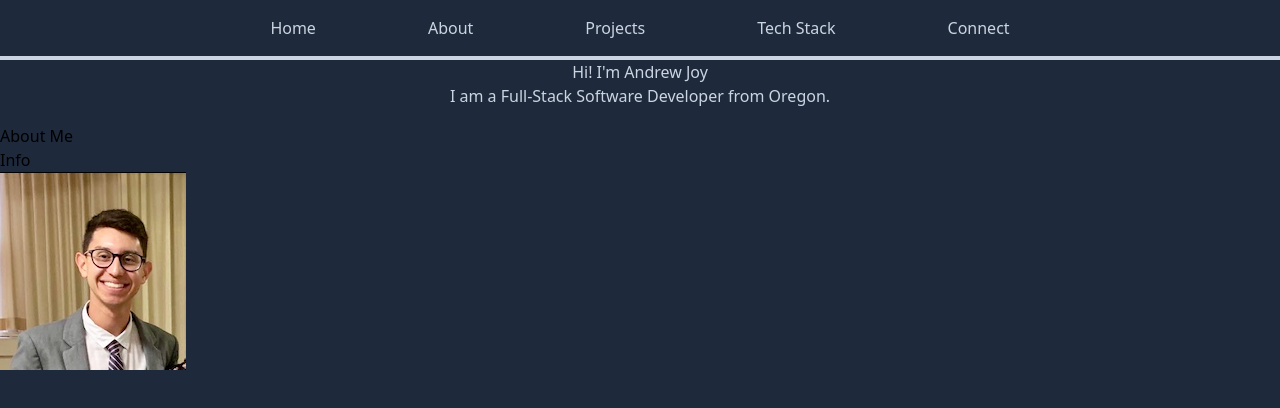
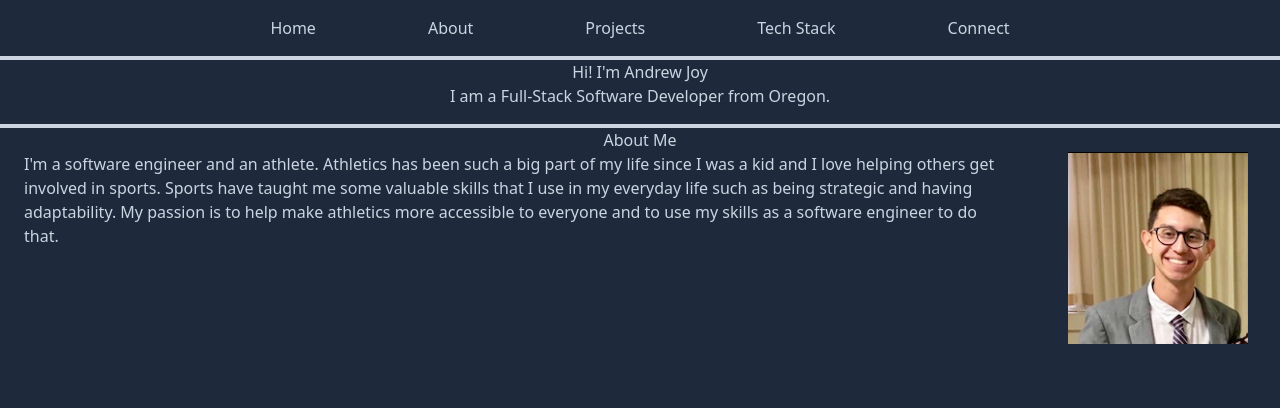
Before and after one commit to ajoy267/portfolio, a React app: page / in a window 1280 px wide. Shown: the top 408 px of the page. Built offline with nearby package versions, Linux system fonts and the light colour scheme.

Commit message:
added about me content

```diff
--- a/src/components/About/About.jsx
+++ b/src/components/About/About.jsx
@@ -3,10 +3,23 @@ import headshot from '../../assets/headshot.png';
 
 export default function About() {
   return (
-    <div>
-      <h3>About Me</h3>
-      <p>Info</p>
-      <img src={headshot} alt="Profile Picture" />
-    </div>
+    <section className="flex flex-col text-slate-300 my-4 border-t-4 border-slate-300">
+      <h3 className="flex justify-center">About Me</h3>
+      <div className="flex">
+        <p className="flex mx-6">
+          I'm a software engineer and an athlete. Athletics has been such a big
+          part of my life since I was a kid and I love helping others get
+          involved in sports. Sports have taught me some valuable skills that I
+          use in my everyday life such as being strategic and having
+          adaptability. My passion is to help make athletics more accessible to
+          everyone and to use my skills as a software engineer to do that.
+        </p>
+        <img
+          src={headshot}
+          alt="Profile Picture"
+          className="h-48 w-48 flex mx-8"
+        />
+      </div>
+    </section>
   );
 }
```
